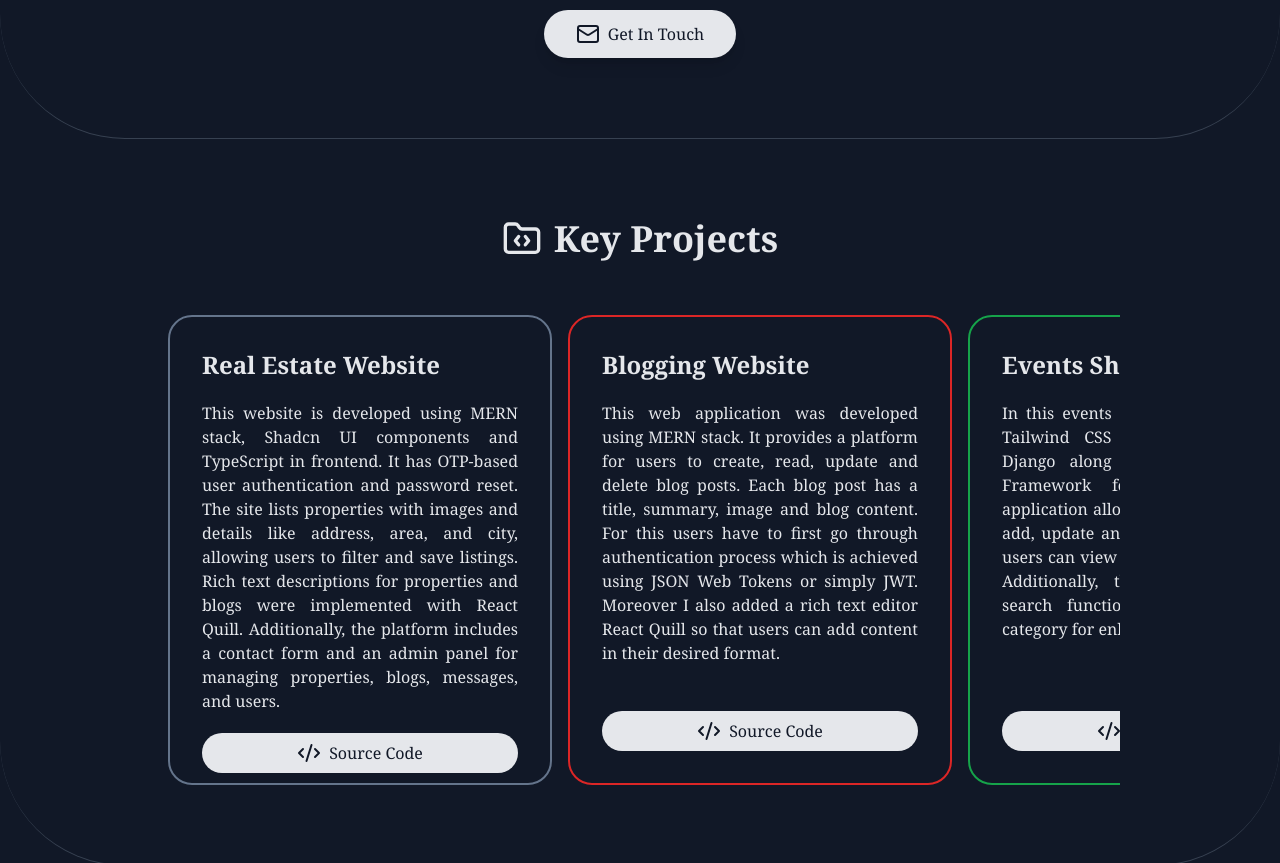
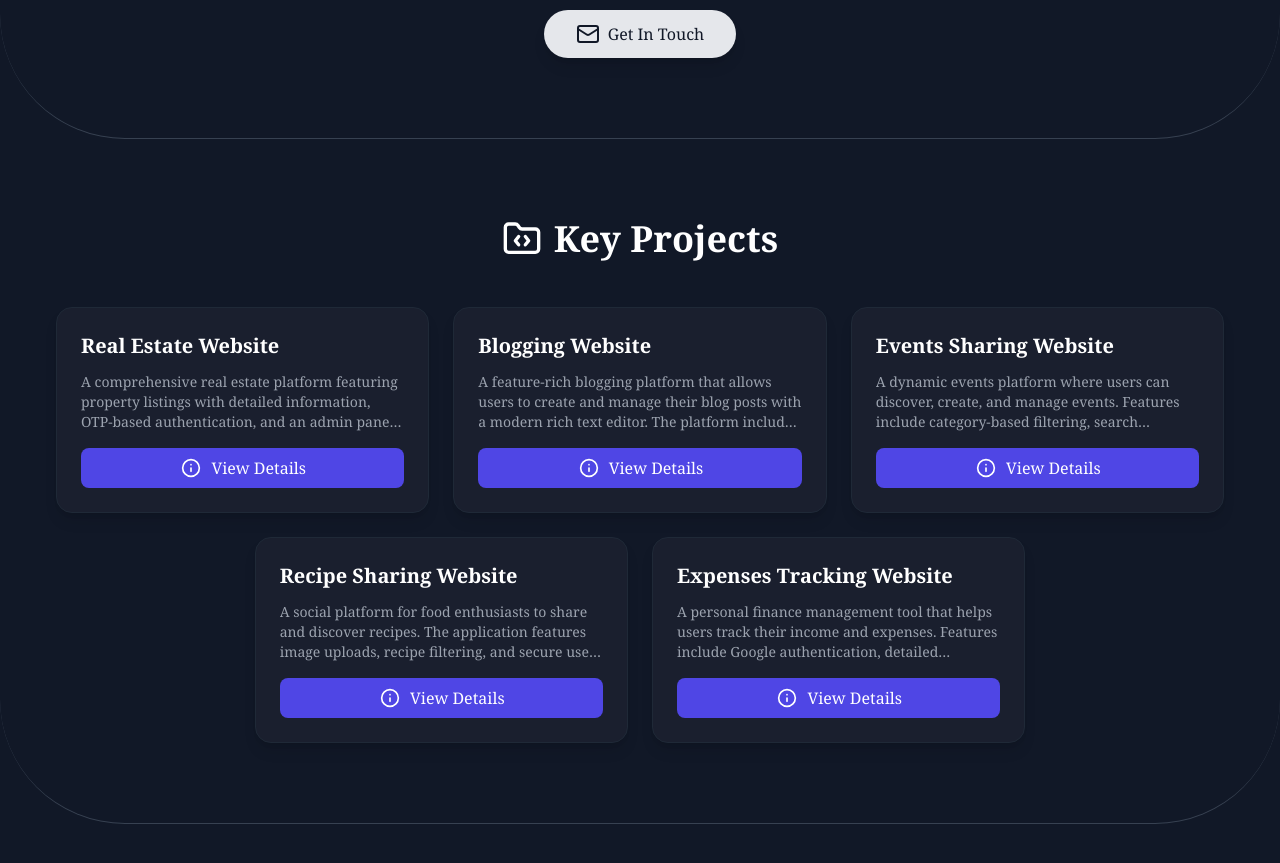
Before and after one commit to IamHamzaAziz/mern-portfolio, a React (Vite) app in the folder frontend/: page / in a window 1280 px wide. Shown: the part 640-1503 px from the top of the page. Built offline with nearby package versions, Linux system fonts and the light colour scheme.

Commit message:
modified projects section

```diff
--- a/frontend/src/components/SingleProject.jsx
+++ b/frontend/src/components/SingleProject.jsx
@@ -1,21 +1,83 @@
-import React from 'react'
-import { CodeXml } from 'lucide-react'
+import React, { useState } from 'react'
+import { CodeXml, X, Info } from 'lucide-react'
+import { motion, AnimatePresence } from 'framer-motion'
 
-const SingleProject = ({ title, description, githubLink, className }) => {
+const SingleProject = ({ title, description, githubLink, techStack = [] }) => {
+  const [isExpanded, setIsExpanded] = useState(false);
+
   return (
-    <div className={`h-[375px] sm:h-[470px] mx-2 w-[255px] sm:w-96 border-2 rounded-3xl hover:shadow-lg p-8 space-y-5 cursor-pointer flex flex-col justify-between ${className}`}>
-      <div className='space-y-5'>
-        <h1 className='text-2xl font-bold'>{title}</h1>
-        <p className='text-left sm:text-justify'>{description}</p>
-      </div>
+    <>
+      <motion.div
+        whileHover={{ y: -5 }}
+        className='relative bg-[#1a1f2e] rounded-2xl shadow-lg overflow-hidden border border-gray-800 hover:border-gray-700 transition-colors'
+      >
+        <div className="p-6">
+          <h3 className="text-xl font-bold mb-3 text-white">{title}</h3>
+          <p className="text-gray-400 line-clamp-3 mb-4 text-sm">{description}</p>
+          <button
+            onClick={() => setIsExpanded(true)}
+            className="flex items-center justify-center gap-2 px-4 py-2 bg-indigo-600 text-white rounded-lg hover:bg-indigo-700 transition-colors w-full"
+          >
+            <Info className='h-5 text-bold' />
+            <span>View Details</span>
+          </button>
+        </div>
+      </motion.div>
 
-      <button className='mt-5 bg-gray-200 text-gray-900 w-full px-6 py-2 rounded-3xl'>
-        <a href={githubLink} target='_blank' className='flex items-center justify-center space-x-2'>
-          <CodeXml />
-          <span>Source Code</span>
-        </a>
-      </button>
-    </div>
+      <AnimatePresence>
+        {isExpanded && (
+          <motion.div
+            initial={{ opacity: 0 }}
+            animate={{ opacity: 1 }}
+            exit={{ opacity: 0 }}
+            className="fixed inset-0 z-50 flex items-center justify-center p-4 bg-black/80"
+          >
+            <motion.div
+              initial={{ scale: 0.9, opacity: 0 }}
+              animate={{ scale: 1, opacity: 1 }}
+              exit={{ scale: 0.9, opacity: 0 }}
+              className="relative w-full max-w-2xl bg-[#1a1f2e] rounded-2xl p-8 shadow-2xl border border-gray-800"
+            >
+              <button
+                onClick={() => setIsExpanded(false)}
+                className="absolute top-4 right-4 p-2 hover:bg-[#2a2f3d] rounded-full transition-colors text-gray-400 hover:text-white"
+              >
+                <X size={24} />
+              </button>
+
+              <div className="space-y-6">
+                <h2 className="text-2xl font-bold text-white">{title}</h2>
+                <p className="text-gray-400 leading-relaxed">{description}</p>
+
+                <div>
+                  <h3 className="text-white text-lg mb-2">Technologies Used</h3>
+                  <div className="flex flex-wrap gap-2">
+                    {techStack.map((tech, index) => (
+                      <span
+                        key={index}
+                        className="px-3 py-1 bg-[#2a2f3d] text-gray-300 rounded-full text-sm"
+                      >
+                        {tech}
+                      </span>
+                    ))}
+                  </div>
+                </div>
+
+                <a
+                  href={githubLink}
+                  target="_blank"
+                  rel="noopener noreferrer"
+                  className="inline-flex items-center gap-2 px-6 py-3 bg-indigo-600 text-white rounded-lg hover:bg-indigo-700 transition-colors"
+                >
+                  <CodeXml size={20} />
+                  <span>View Source Code</span>
+                </a>
+              </div>
+            </motion.div>
+          </motion.div>
+        )}
+      </AnimatePresence>
+    </>
   )
 }
 
--- a/frontend/src/sections/Projects.jsx
+++ b/frontend/src/sections/Projects.jsx
@@ -1,86 +1,58 @@
 import React from 'react'
 import SingleProject from '../components/SingleProject'
-import Marquee from "react-fast-marquee";
 import { FolderCode } from 'lucide-react'
 
 const Projects = () => {
+  const projects = [
+    {
+      title: 'Real Estate Website',
+      description: 'A comprehensive real estate platform featuring property listings with detailed information, OTP-based authentication, and an admin panel for managing properties and users. The platform includes rich text descriptions and a robust contact system.',
+      githubLink: 'https://github.com/IamHamzaAziz/real-estate-website-mern',
+      techStack: ['React', 'TypeScript', 'Node.js', 'MongoDB', 'Express', 'Shadcn UI', 'Tailwind CSS']
+    },
+    {
+      title: 'Blogging Website',
+      description: 'A feature-rich blogging platform that allows users to create and manage their blog posts with a modern rich text editor. The platform includes secure user authentication and a clean, responsive interface.',
+      githubLink: 'https://github.com/IamHamzaAziz/blogging-website-mern',
+      techStack: ['React', 'Node.js', 'MongoDB', 'Express', 'JWT', 'React Quill', 'Tailwind CSS']
+    },
+    {
+      title: 'Events Sharing Website',
+      description: 'A dynamic events platform where users can discover, create, and manage events. Features include category-based filtering, search functionality, and a responsive design for optimal user experience.',
+      githubLink: 'https://github.com/IamHamzaAziz/events-webapp-django-react',
+      techStack: ['React', 'Django', 'Django REST Framework', 'PostgreSQL', 'Tailwind CSS']
+    },
+    {
+      title: 'Recipe Sharing Website',
+      description: 'A social platform for food enthusiasts to share and discover recipes. The application features image uploads, recipe filtering, and secure user authentication using UUIDs.',
+      githubLink: 'https://github.com/IamHamzaAziz/flavor-quest-django',
+      techStack: ['Django', 'PostgreSQL', 'Tailwind CSS', 'JavaScript']
+    },
+    {
+      title: 'Expenses Tracking Website',
+      description: 'A personal finance management tool that helps users track their income and expenses. Features include Google authentication, detailed transaction history, and comprehensive financial summaries.',
+      githubLink: 'https://github.com/IamHamzaAziz/expense-tracker-react-firebase',
+      techStack: ['React', 'TypeScript', 'Firebase', 'Firestore', 'Tailwind CSS']
+    }
+  ];
+
   return (
-    <div className='py-20 section-border-bottom'>
-      <h1 className='text-2xl sm:text-4xl font-bold flex justify-center items-center space-x-3'>
-        <FolderCode className="section-heading-icon" />
-        <span>Key Projects</span>
-      </h1>
+    <section className="py-20 bg-[#111827] section-border-bottom">
+      <div className="container mx-auto px-4">
+        <h1 className="text-2xl sm:text-4xl font-bold flex justify-center items-center space-x-3 mb-12 text-white">
+          <FolderCode className='section-heading-icon' />
+          <span>Key Projects</span>
+        </h1>
 
-      <div className='hidden sm:block w-3/4 mx-auto mt-14'>
-        <Marquee pauseOnHover={true} speed={60}>
-          <SingleProject
-            title={'Real Estate Website'}
-            description={'This website is developed using MERN stack, Shadcn UI components and TypeScript in frontend. It has OTP-based user authentication and password reset. The site lists properties with images and details like address, area, and city, allowing users to filter and save listings. Rich text descriptions for properties and blogs were implemented with React Quill. Additionally, the platform includes a contact form and an admin panel for managing properties, blogs, messages, and users.'}
-            githubLink={'https://github.com/IamHamzaAziz/real-estate-website-mern'}
-            className='border-slate-500'
-          />
-          <SingleProject
-            title={'Blogging Website'}
-            description={'This web application was developed using MERN stack. It provides a platform for users to create, read, update and delete blog posts. Each blog post has a title, summary, image and blog content. For this users have to first go through authentication process which is achieved using JSON Web Tokens or simply JWT. Moreover I also added a rich text editor React Quill so that users can add content in their desired format.'}
-            githubLink={'https://github.com/IamHamzaAziz/blogging-website-mern'}
-            className='border-red-600'
-          />
-          <SingleProject
-            title={'Events Sharing Website'}
-            description={'In this events app, I utilized React and Tailwind CSS for the frontend, and Django along with the Django REST Framework for the backend. The application allows authenticated users to add, update and delete events, while all users can view event listings and details. Additionally, the app features event search functionality and filtering by category for enhanced user experience.'}
-            githubLink={'https://github.com/IamHamzaAziz/events-webapp-django-react'}
-            className='border-green-600'
-          />
-          <SingleProject
-            title={'Recipe Sharing Website'}
-            description={'This web application enables users to share and save recipes, similar to saving posts on social media platforms. It features user authentication, CRUD operations, and image uploads. Users can also apply filters to find specific recipes. For enhanced security, UUIDs were used instead of regular IDs. The project was built using Django and styled with Tailwind CSS.'}
-            githubLink={'https://github.com/IamHamzaAziz/flavor-quest-django'}
-            className='border-blue-600'
-          />
-          <SingleProject
-            title={'Expenses Tracking Website'}
-            description={'Developed with React and TypeScript for the frontend and Firebase as the backend, this website enables users to authenticate using email/password or Google, record income and expense transactions, and store them in Firestore. It also provides a comprehensive view of the user\'s total balance, with detailed breakdowns of income and expenses.'}
-            githubLink={'https://github.com/IamHamzaAziz/expense-tracker-react-firebase'}
-            className='border-yellow-600'
-          />
-        </Marquee>
+        <div className="flex flex-wrap justify-center gap-6 max-w-7xl mx-auto">
+          {projects.map((project, index) => (
+            <div key={index} className="w-full md:w-[calc(50%-12px)] lg:w-[calc(33.333%-16px)] min-w-[280px] max-w-[400px]">
+              <SingleProject {...project} />
+            </div>
+          ))}
+        </div>
       </div>
-
-      <div className='block sm:hidden w-full mx-auto mt-14'>
-        <Marquee pauseOnHover={true} speed={60}>
-          <SingleProject
-            title={'Real Estate Website'}
-            description={'MERN app for creating and managing blogs, with JWT authentication and a rich text editor. Read more at below link.'}
-            githubLink={'https://github.com/IamHamzaAziz/real-estate-website-mern'}
-            className='border-slate-500'
-          />
-          <SingleProject
-            title={'Blogging Website'}
-            description={'MERN app for creating and managing blogs, with JWT authentication and a rich text editor. Read more at below link.'}
-            githubLink={'https://github.com/IamHamzaAziz/blogging-website-mern'}
-            className='border-red-600'
-          />
-          <SingleProject
-            title={'Events Sharing Website'}
-            description={'A React and Django app for managing events, with search and filtering features. Read more at below link.'}
-            githubLink={'https://github.com/IamHamzaAziz/events-webapp-django-react'}
-            className='border-green-600'
-          />
-          <SingleProject
-            title={'Recipe Sharing Website'}
-            description={'A recipe-sharing platform with authentication, CRUD, and filtering, built using Django. Read more at below link.'}
-            githubLink={'https://github.com/IamHamzaAziz/flavor-quest-django'}
-            className='border-blue-600'
-          />
-          <SingleProject
-            title={'Expenses Tracker'}
-            description={'A website which tracks income, expenses and total balance of authenticated users with React, TypeScript and Firebase.'}
-            githubLink={'https://github.com/IamHamzaAziz/expense-tracker-react-firebase'}
-            className='border-yellow-600'
-          />
-        </Marquee>
-      </div>
-    </div>
+    </section>
   )
 }
 
```
